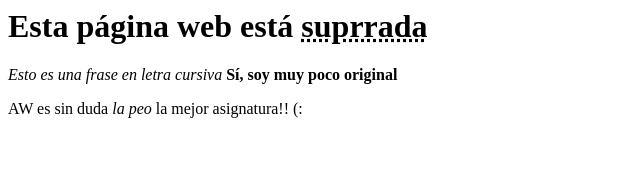
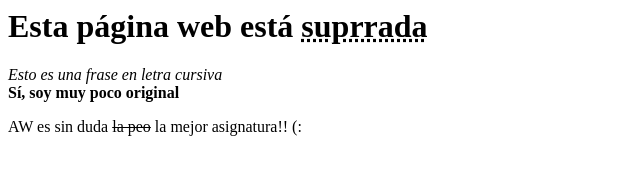
Before and after one commit to ZhengXia357/Aplicaciones-web, a plain HTML site: page html/ejercicio3.html in a window 1280 px wide. Shown: the whole page, without its empty margins (0-640 px from the left). Drawn offline with Linux system fonts and the light colour scheme.

Commit message:
Ejercicio 3

```diff
--- a/html/ejercicio3.html
+++ b/html/ejercicio3.html
@@ -11,10 +11,11 @@
       <h1>Esta página web está <abbr title="supercurrada">suprrada</abbr></h1>
        <p>
       <i>Esto es una frase en letra cursiva</i>
+       <br />
       <b>Sí, soy muy poco original</b>
        </p>
        <p>
-      AW es sin duda <i>la peo</i> la mejor asignatura!! (:
+      AW es sin duda <s>la peo</s> la mejor asignatura!! (:
        </p>
   </body>
 </html>
```
